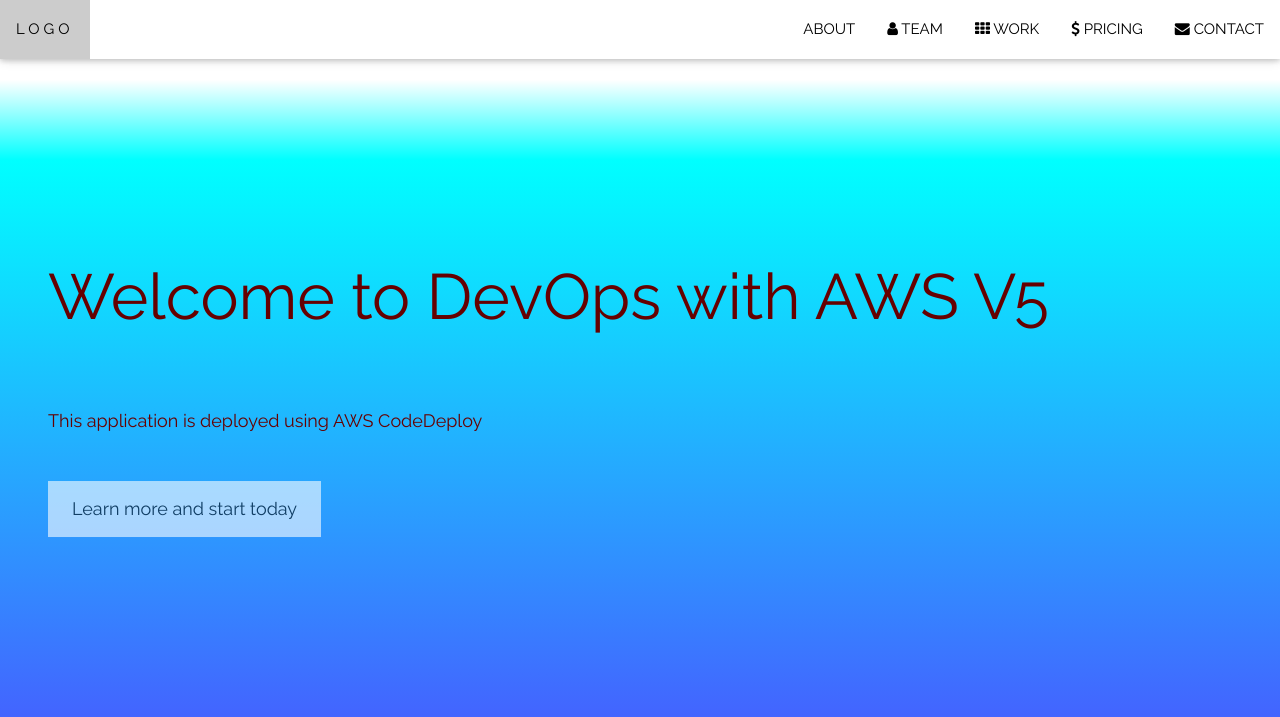
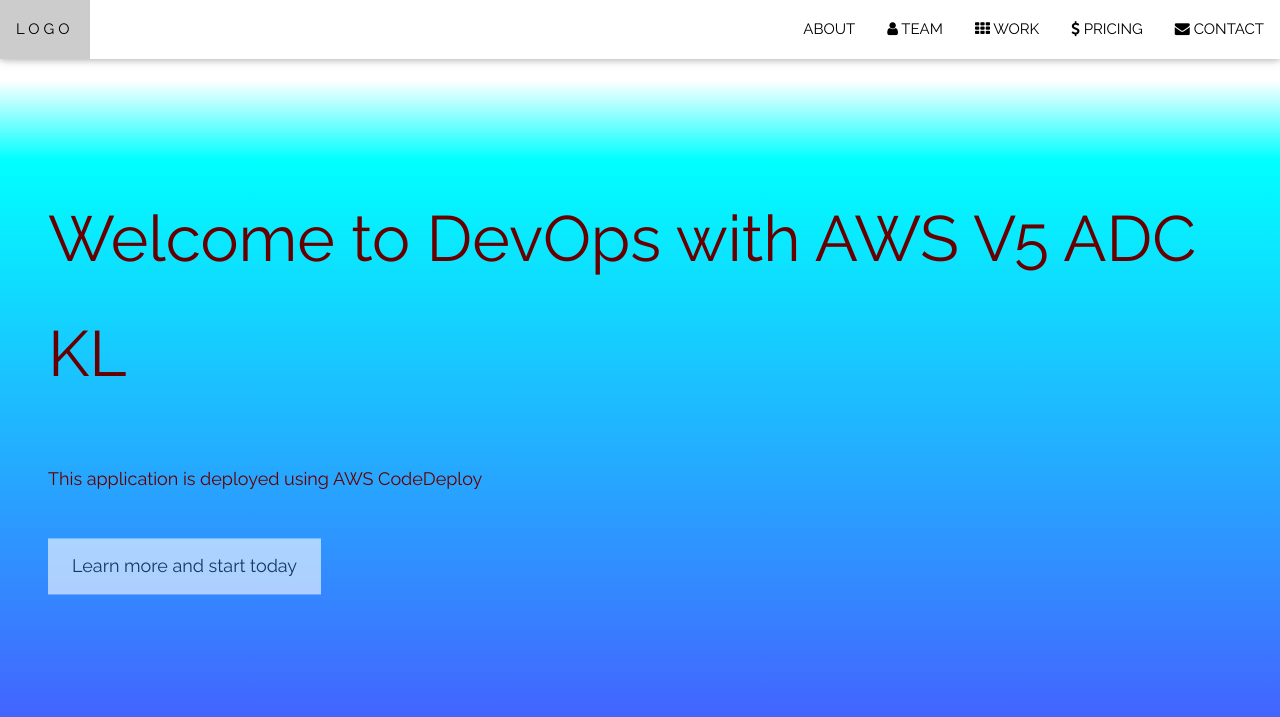
Before and after one commit to sriharshitha-2104/cicd, a plain HTML site: page index.html in a window 1280 px wide. Shown: the top 717 px of the page. Drawn offline with nearby package versions, Linux system fonts and the light colour scheme.

Commit message:
Update index.html

```diff
--- a/index.html
+++ b/index.html
@@ -65,7 +65,7 @@ body, html {
 <!-- Header with full-height image -->
 <header class="bgimg-1 w3-display-container" id="home">
   <div class="w3-display-left" style="padding:48px">
-    <span class="w3-jumbo w3-hide-small">Welcome to DevOps with AWS V5</span><br>
+    <span class="w3-jumbo w3-hide-small">Welcome to DevOps with AWS V5 ADC KL</span><br>
     <span class="w3-xxlarge w3-hide-large w3-hide-medium">Start something that matters</span><br>
     <span class="w3-large">This application is deployed using AWS CodeDeploy</span>
     <p><a href="#about" class="w3-button w3-white w3-padding-large w3-large w3-margin-top w3-opacity w3-hover-opacity-off">Learn more and start today</a></p>
```
